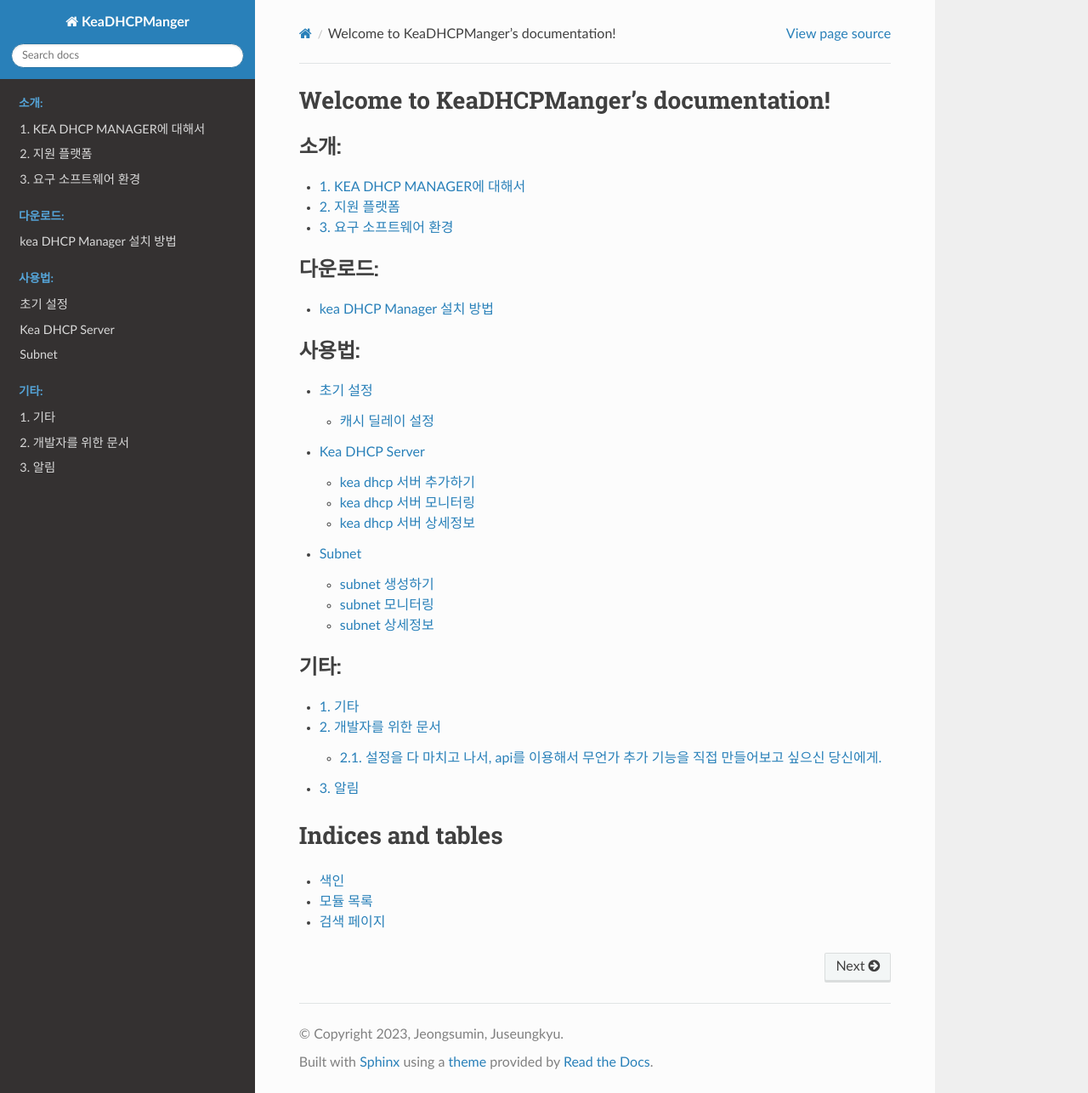
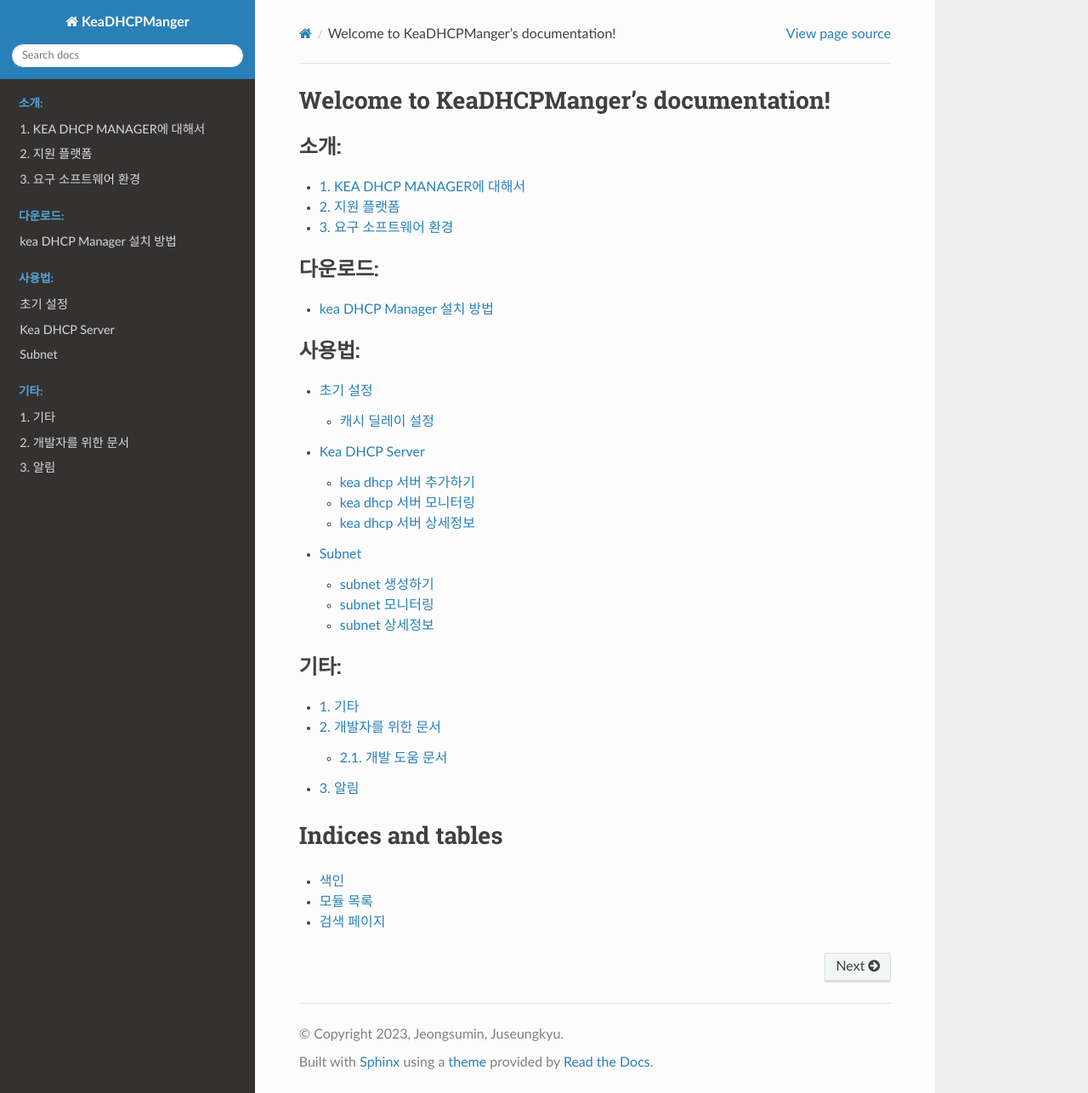
Before and after one commit to neneong/keaDHCPManager, a Sphinx documentation site: the page built from source/index.rst, in a window 1280 px wide and 1286 px high. Shown: the whole window at 85% size. Built offline with Sphinx 7.4.7 and the Read the Docs theme 2.0.0, drawn with Linux system fonts in a browser that asks for light colours; some of the changed lines change nothing that is shown.

Commit message:
Update contents_developer.md

```diff
--- a/source/기타/contents_developer.md
+++ b/source/기타/contents_developer.md
@@ -1,10 +1,52 @@
 개발자를 위한 문서
 ===============
 
-설정을 다 마치고 나서, api를 이용해서 무언가 추가 기능을 직접 만들어보고 싶으신 당신에게.
+개발 도움 문서
 -------------
 
 kea DHCP MANAGER에서는 기본적으로 swagger api 문서를 제공합니다.
 서버 주소:8080 /swagger-ui/index.html에 들어가면 보실 수 있습니다.
 
 `http://서버주소:8080/swagger-ui/index.html`
+
+크게 dhcp4, dhcp6, event, keaCtrl, lease, member, pinned, pool4, pool6, server,
+serverConfigs, subnet4, subnet6 등으로 나뉘어 있습니다.
+
+1. dhcp4
+    dhcp의 ipv4 버전을 담당하는 api입니다.
+
+2. dhcp6
+    dhcp의 ipv6 버전을 담당하는 api입니다.
+
+3. event
+    서버에서 발생한 이벤트를 담당하는 api입니다
+
+4. keaCtrl
+    kea의 kea-ca를 담당하는 api입니다.
+
+5. lease
+    kea의 dhcp4, dhcp6 임대 통계를 담당하는 api입니다.
+
+6. member
+    kea management server의 사용자를 담당하는 api입니다.
+
+7. pinned
+    서버 대시보드에 핀을 담당하는 api입니다.
+
+8. pool4
+    임대 풀 중에서 ipv4 영역을 담당하는 api입니다.
+
+9. pool6
+    임대 풀 중에서 ipv6 영역을 담당하는 api입니다.
+
+10. server
+    kea 서버의 설정을 담당하는 api입니다.
+
+11. serverConfigs
+    kea 서버의 통합 설정(dhcp4, dhcp6, server)을 담당하는 api입니다.
+
+12. subnet4
+    서브넷 중에서 ipv4를 담당하는 api입니다.
+
+13. subnet6
+    서브넷 중에서 ipv6를 담당하는 api입니다.
```
